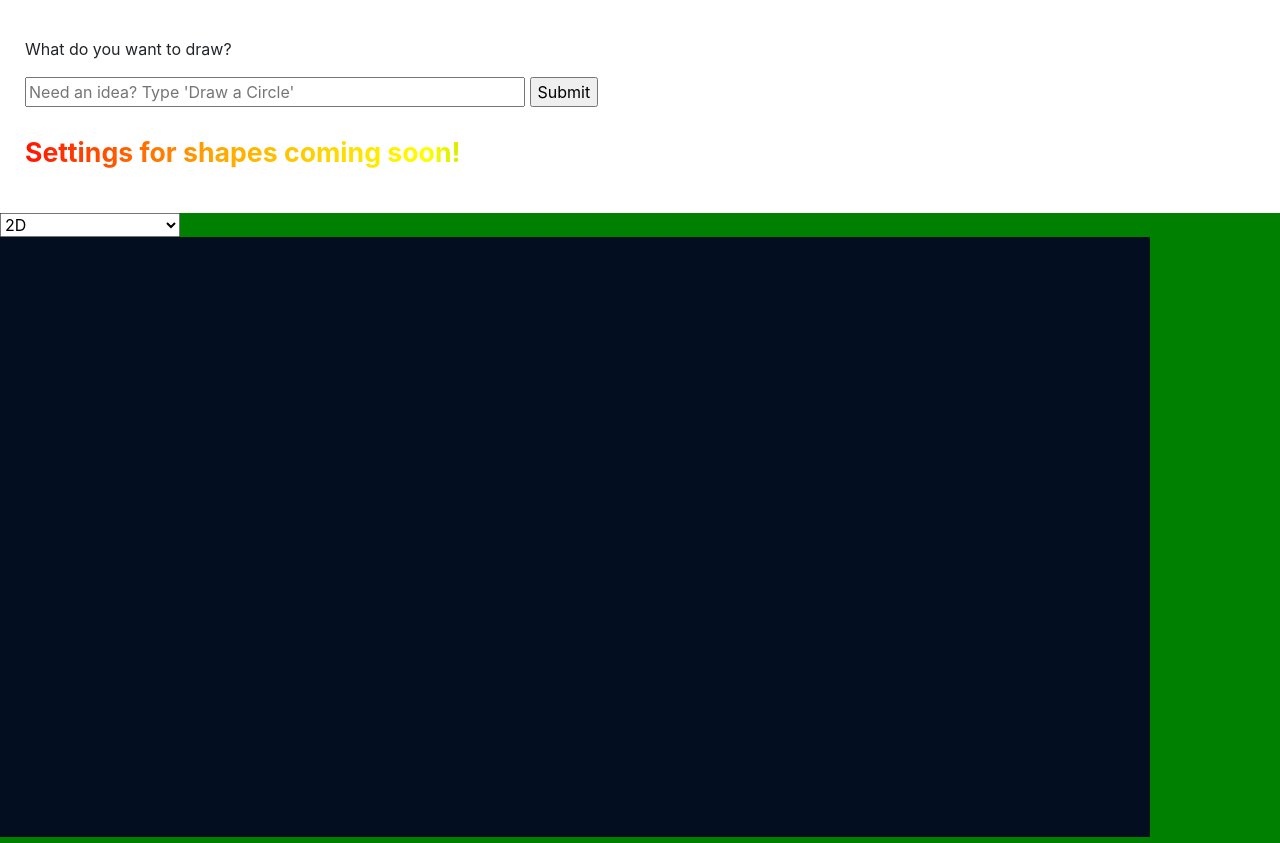
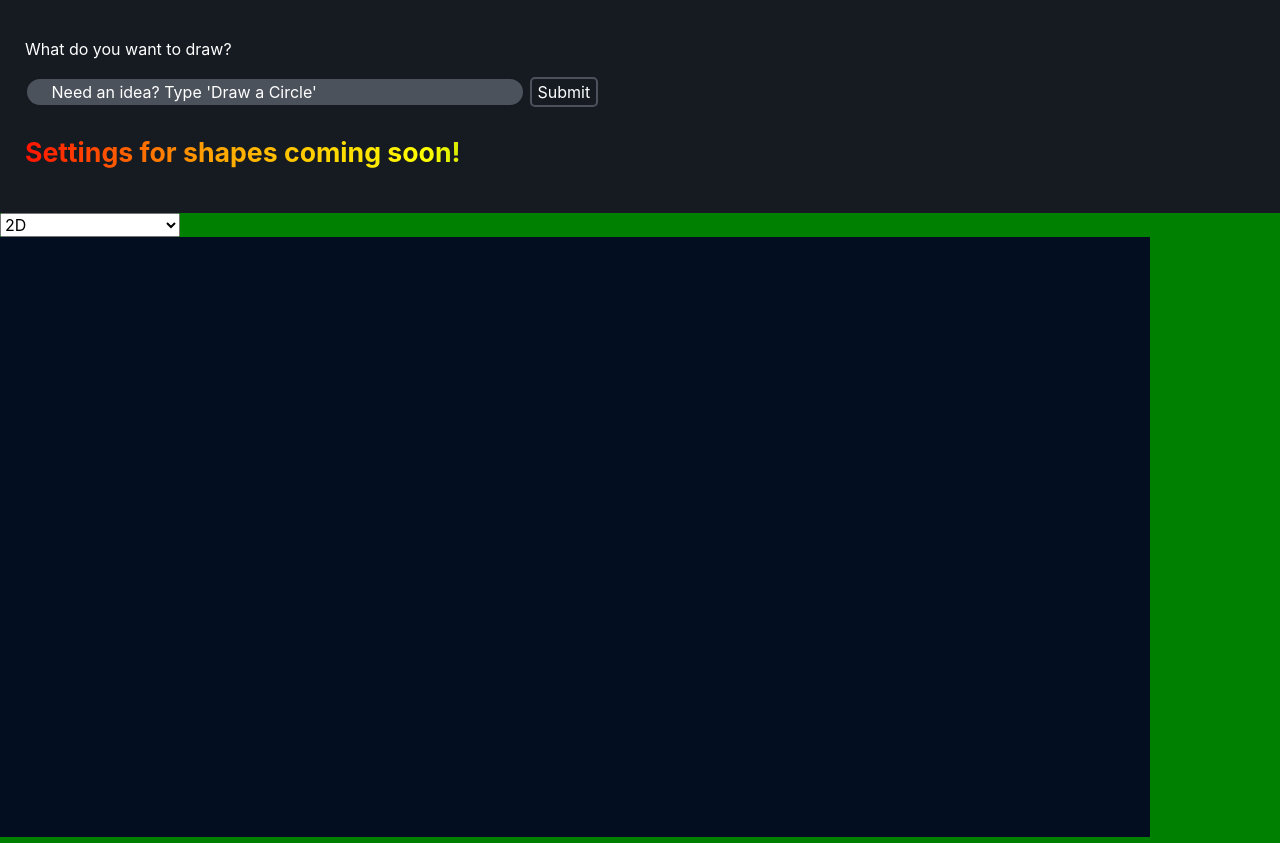
Before and after one commit to Wolfleader101/DrawMe, a website: page docs/index.html in a window 1280 px wide. Shown: the part 83-926 px from the top of the page. Drawn offline with nearby package versions, Linux system fonts and the light colour scheme.

Commit message:
Dark mode <3

```diff
--- a/docs/css/main.css
+++ b/docs/css/main.css
@@ -1,3 +1,7 @@
+body {
+ background-color: #161a21;
+ color: white;
+}
 #Heading {
 text-align: center;
 }
@@ -8,6 +12,20 @@ text-align: center;
 
 #DrawInput {
   width: 500px;
+  background-color: #4c525c;
+  border-radius: 25px;
+  border: 2px solid #161a21;
+
+}
+::placeholder {
+  color: white;
+}
+
+#submitBTN {
+  background-color: #161a21;
+  color: white;
+  border-radius: 5px;
+  border: 2px solid #4c525c;
 }
 
 .CanvasSect {
--- a/docs/index.html
+++ b/docs/index.html
@@ -18,8 +18,8 @@
         <br>
         <p>What do you want to draw?</p>
         <form class="" action="index.html" onsubmit="SubmitInput(); return false">
-          <input id="DrawInput" type="text" name="" placeholder="Need an idea? Type 'Draw a Circle'">
-          <input type="submit" name="" value="Submit">
+          <input id="DrawInput" type="text" name="" placeholder="     Need an idea? Type 'Draw a Circle'">
+          <input type="submit" name="" id="submitBTN" value="Submit">
         </form>
       </div>
       <div class="CustomSect">
```
